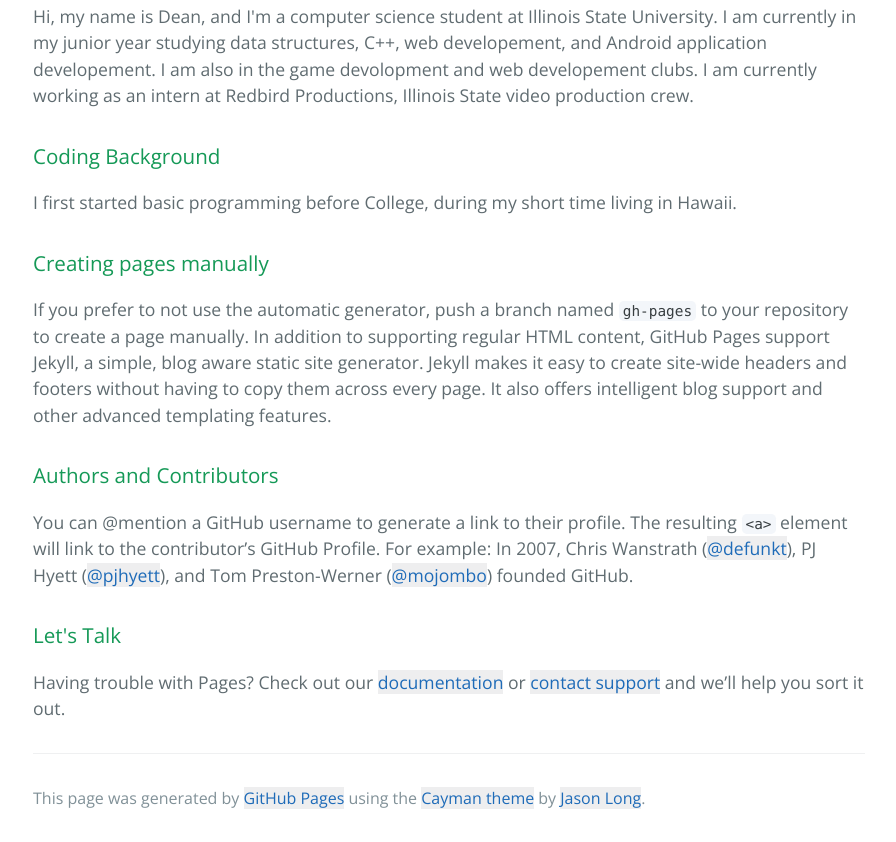
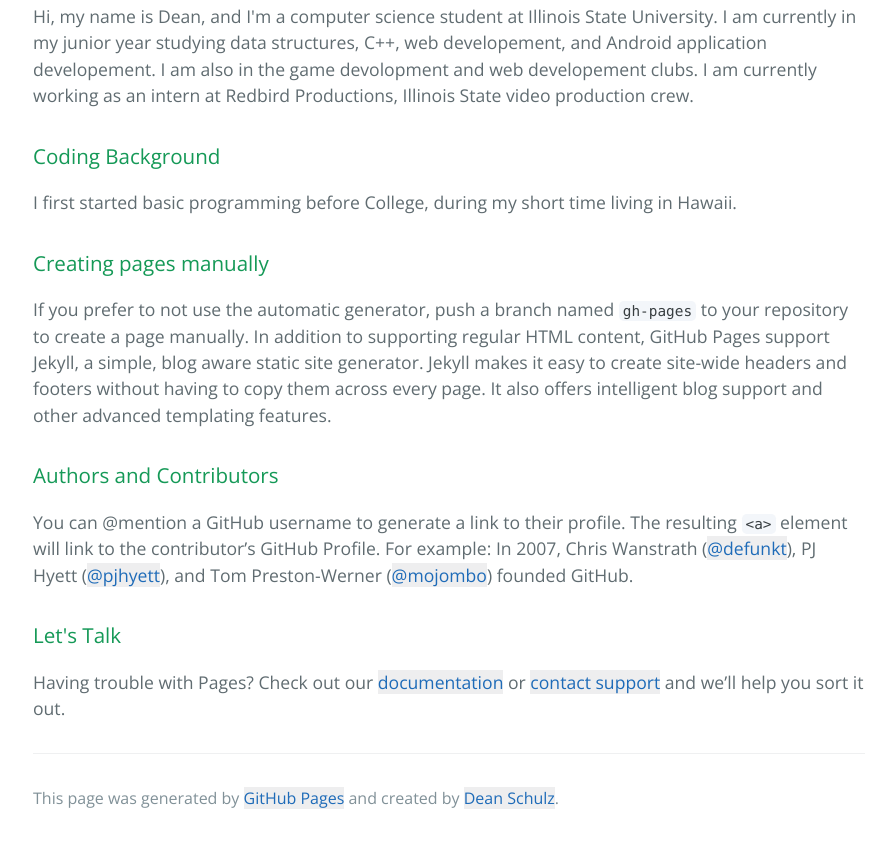
Before and after one commit to Dpschu2/Dpschu2.github.io, a plain HTML site: page index.html in a window 1280 px wide. Shown: the part 838-1680 px from the top of the page, without its empty margins (191-1087 px from the left). Drawn offline with nearby package versions, Linux system fonts and the light colour scheme.

Commit message:
Update index.html

```diff
--- a/index.html
+++ b/index.html
@@ -121,7 +121,7 @@ for (i = 0; i < acc.length; i++) {
 
       <footer class="site-footer">
 
-        <span class="site-footer-credits">This page was generated by <a href="https://pages.github.com">GitHub Pages</a> using the <a href="https://github.com/jasonlong/cayman-theme">Cayman theme</a> by <a href="https://twitter.com/jasonlong">Jason Long</a>.</span>
+        <span class="site-footer-credits">This page was generated by <a href="https://pages.github.com">GitHub Pages</a> and created by <a href="https://www.linkedin.com/in/dean-schulz-a428bb7a/?trk=nav_responsive_tab_profile">Dean Schulz</a>.</span>
       </footer>
 
     </section>
```
